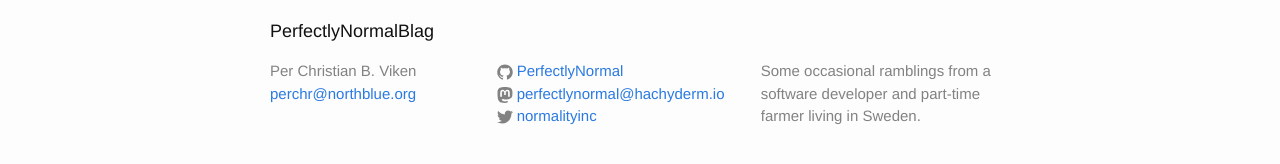
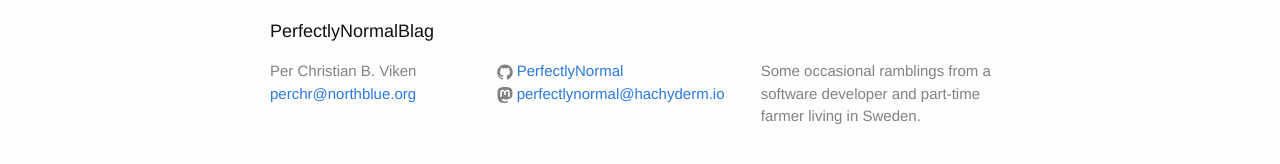
Before and after one commit to PerfectlyNormal/eastblue-blag, a Jekyll site: the page built from index.html, in a window 1280 px wide and 900 px high, scrolled down 2390 px. Shown: the part 712-876 px from the top of the window. Built offline with Jekyll 4.4.1, drawn with Linux system fonts in a browser that asks for light colours.

Commit message:
Remove Twitter

```diff
--- a/_config.yml
+++ b/_config.yml
@@ -9,7 +9,6 @@ description: > # this means to ignore newlines until "baseurl:"
 baseurl: "/blag" # the subpath of your site, e.g. /blog/
 url: "https://eastblue.org" # the base hostname & protocol for your site
 image_url: "/blag/images"
-twitter_username: normalityinc
 github_username:  PerfectlyNormal
 permalink: /:year/:title.html
 
--- a/_includes/footer.html
+++ b/_includes/footer.html
@@ -39,21 +39,6 @@
               <span class="username">perfectlynormal@hachyderm.io</span>
             </a>
           </li>
-
-          {% if site.twitter_username %}
-          <li>
-            <a href="https://twitter.com/{{ site.twitter_username }}">
-              <span class="icon  icon--twitter">
-                <svg viewBox="0 0 16 16">
-                  <path fill="#828282" d="M15.969,3.058c-0.586,0.26-1.217,0.436-1.878,0.515c0.675-0.405,1.194-1.045,1.438-1.809
-                  c-0.632,0.375-1.332,0.647-2.076,0.793c-0.596-0.636-1.446-1.033-2.387-1.033c-1.806,0-3.27,1.464-3.27,3.27 c0,0.256,0.029,0.506,0.085,0.745C5.163,5.404,2.753,4.102,1.14,2.124C0.859,2.607,0.698,3.168,0.698,3.767 c0,1.134,0.577,2.135,1.455,2.722C1.616,6.472,1.112,6.325,0.671,6.08c0,0.014,0,0.027,0,0.041c0,1.584,1.127,2.906,2.623,3.206 C3.02,9.402,2.731,9.442,2.433,9.442c-0.211,0-0.416-0.021-0.615-0.059c0.416,1.299,1.624,2.245,3.055,2.271 c-1.119,0.877-2.529,1.4-4.061,1.4c-0.264,0-0.524-0.015-0.78-0.046c1.447,0.928,3.166,1.469,5.013,1.469 c6.015,0,9.304-4.983,9.304-9.304c0-0.142-0.003-0.283-0.009-0.423C14.976,4.29,15.531,3.714,15.969,3.058z"/>
-                </svg>
-              </span>
-
-              <span class="username">{{ site.twitter_username }}</span>
-            </a>
-          </li>
-          {% endif %}
         </ul>
       </div>
 
```
